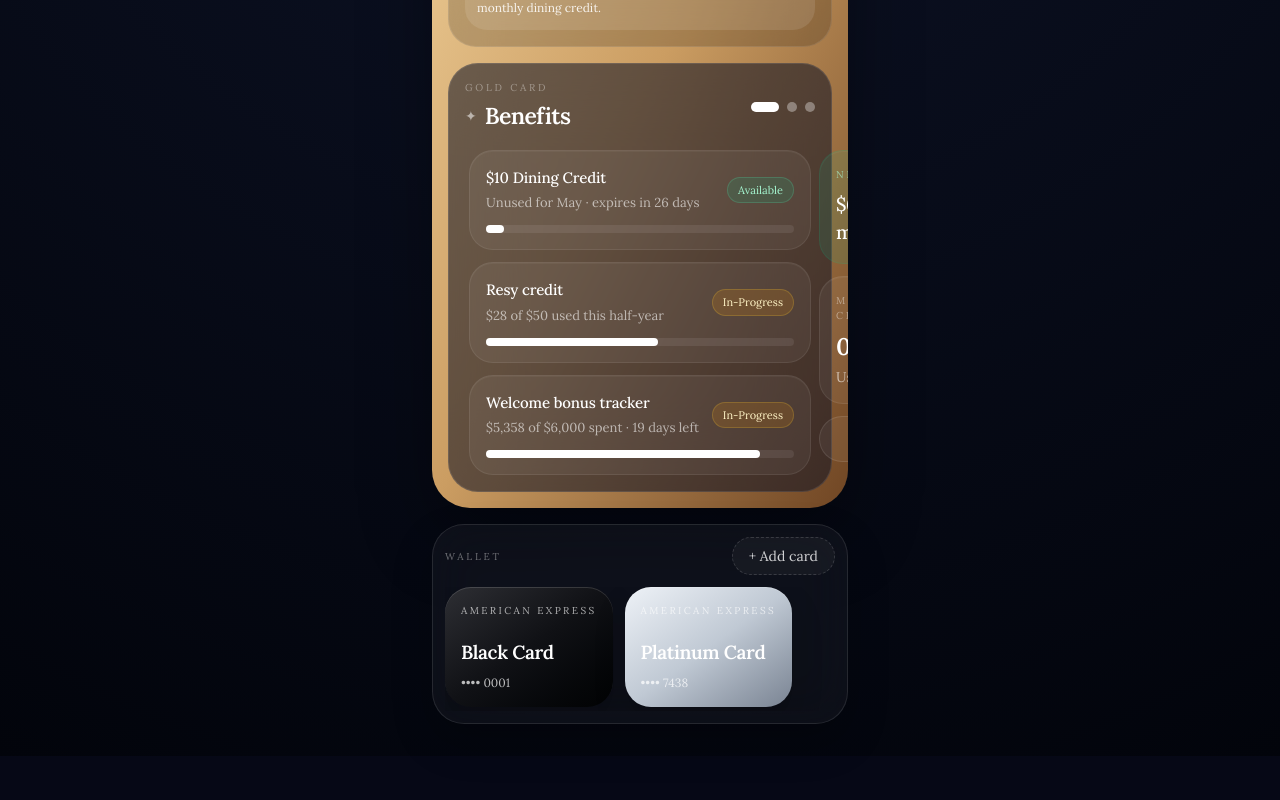
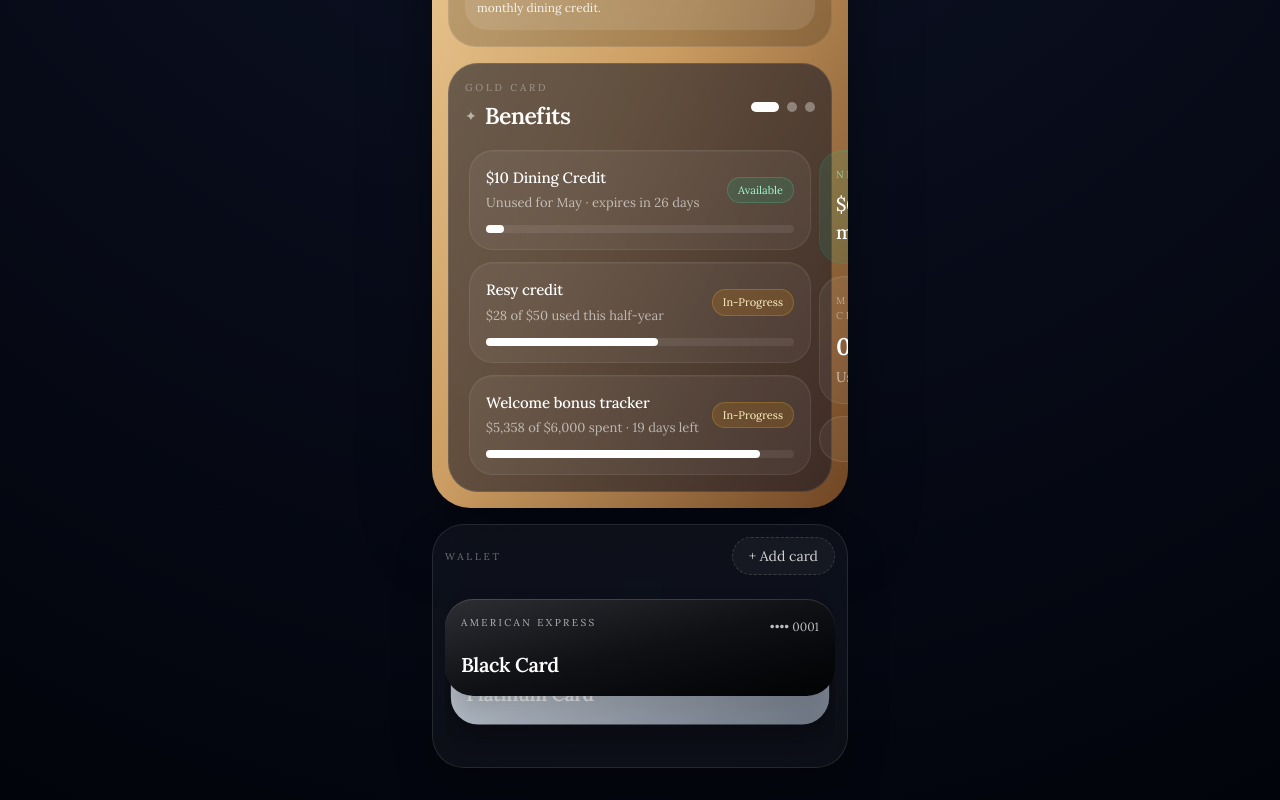
Before and after one commit to kylehocho/card-reader, a Next.js app: page / in a window 1280 px wide. Shown: the part 457-1257 px from the top of the page. Before the commit the page ends 1213 px from the top, so only its background shows below. Built offline with nearby package versions, Linux system fonts and the light colour scheme.

Commit message:
Refine wallet card stack

```diff
--- a/components/card-reader/WalletPrototype.tsx
+++ b/components/card-reader/WalletPrototype.tsx
@@ -534,23 +534,35 @@
                     + Add card
                   </button>
                 </div>
-                <div className="flex gap-3 overflow-x-auto pb-1">
+                <div className="relative h-[168px] overflow-hidden rounded-[28px]">
                   {cards
                     .filter((card) => card.id !== selectedId)
-                    .map((card) => (
+                    .map((card, index) => {
+                      const top = 12 + index * 28;
+                      const scale = 1 - index * 0.03;
+                      const opacity = 1 - index * 0.08;
+                      const zIndex = 20 - index;
+                      return (
                         <motion.button
                           key={card.id}
                           layout
                           type="button"
                           onClick={() => selectCard(card.id)}
-                        whileTap={{ scale: 0.98 }}
-                        className={`min-w-[152px] rounded-[26px] bg-gradient-to-br ${card.gradient} px-4 py-4 text-left shadow-[inset_0_1px_0_rgba(255,255,255,0.14),0_16px_30px_rgba(0,0,0,0.22)]`}
+                          whileTap={{ scale: scale - 0.015 }}
+                          className={`absolute inset-x-0 rounded-[28px] bg-gradient-to-br ${card.gradient} px-4 py-4 text-left shadow-[inset_0_1px_0_rgba(255,255,255,0.14),0_16px_30px_rgba(0,0,0,0.22)]`}
+                          style={{ top, zIndex }}
+                          animate={{ scale, opacity, y: index * 2 }}
                         >
+                          <div className="flex items-start justify-between text-white">
+                            <div>
                               <p className="text-[10px] uppercase tracking-[0.24em] text-white/65">{card.issuer}</p>
-                        <p className="mt-5 text-[19px] font-semibold tracking-[-0.02em] text-white">{card.name}</p>
-                        <p className="mt-2 text-xs text-white/72">•••• {card.last4}</p>
+                              <p className="mt-5 text-[20px] font-semibold tracking-[-0.02em]">{card.name}</p>
+                            </div>
+                            <p className="mt-1 text-xs text-white/72">•••• {card.last4}</p>
+                          </div>
                         </motion.button>
-                    ))}
+                      );
+                    })}
                 </div>
               </div>
             </section>
```
Lines whose indentation alone changed are shown as unchanged.
